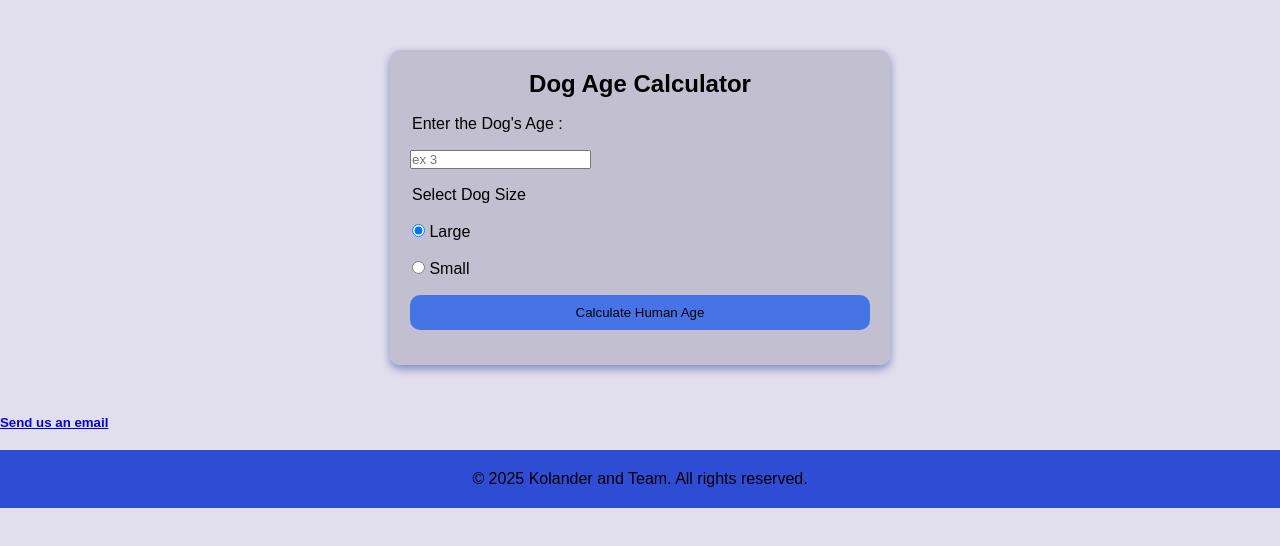
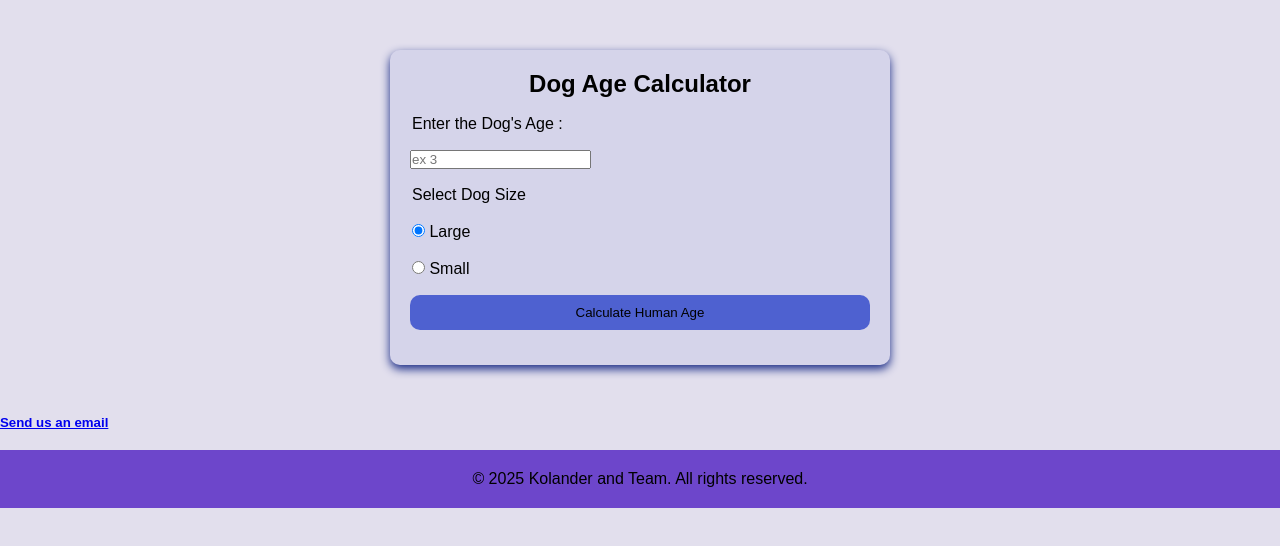
Before and after one commit to Kolander2003/DogYear, a plain HTML site: page index.html in a window 1280 px wide. Drawn offline with Linux system fonts and the light colour scheme.

Commit message:
Add files via upload

```diff
--- a/Styles.css
+++ b/Styles.css
@@ -16,9 +16,9 @@ section{
     max-width: 500px;
     margin: 50px auto;
     padding: 20px;
-    background-color: rgba(185, 184, 201, 0.796);
+    background-color: rgba(155, 160, 222, 0.181);
     border-radius: 10px;
-    box-shadow: 0 4px 10px #7d88c1;
+    box-shadow: 0 4px 10px #172985;
 
 }
 h1{
@@ -35,7 +35,7 @@ label, input[number], button {
 }
 button{
 padding: 10px;
-background-color: hsla(222, 89%, 50%, 0.682);
+background-color: hsla(231, 84%, 42%, 0.682);
 border: none;
 border-radius: 10px;
 cursor: pointer;
@@ -43,9 +43,9 @@ cursor: pointer;
 }
 
 button:hover{
-    background-color: rgb(41, 38, 238);
+    background-color: rgb(79, 50, 142);
 }
 
 footer{
-background-color: #1537d0df; text-align: center; padding: 20px; margin-top: 20px;
+background-color: #5d30c6df; text-align: center; padding: 20px; margin-top: 20px;
 }
```
